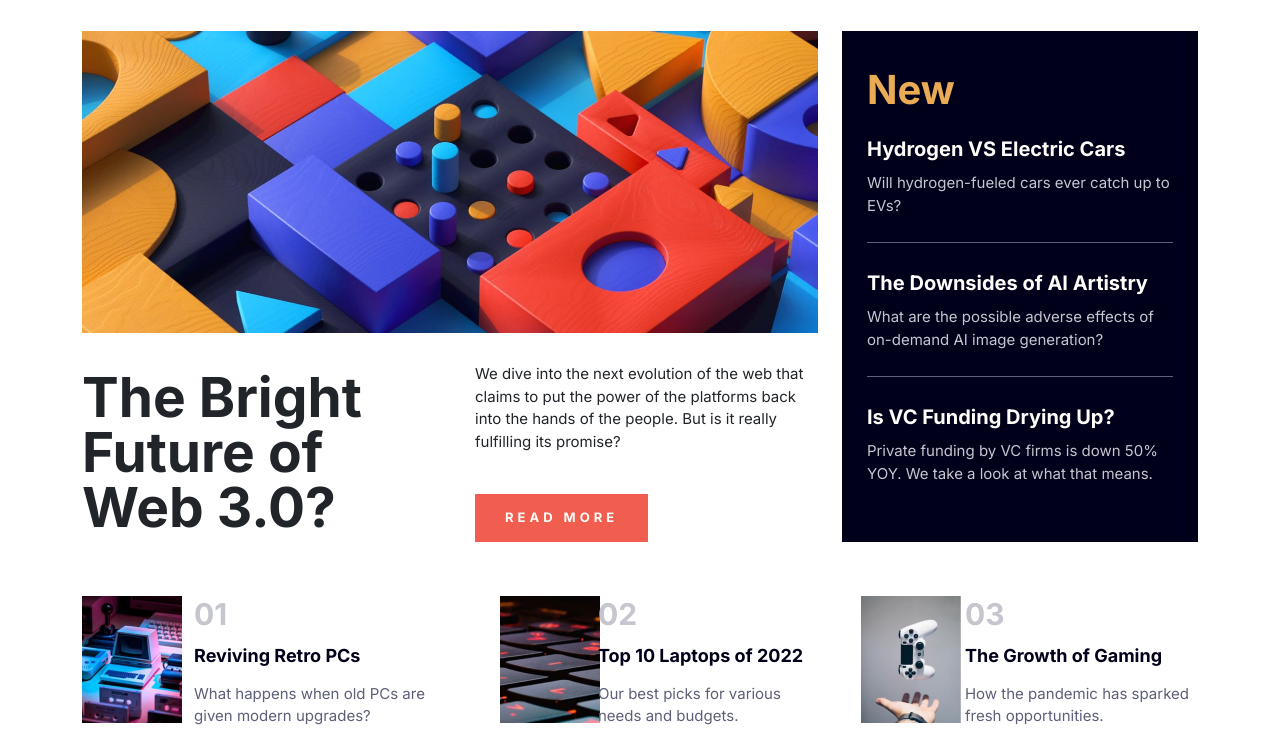
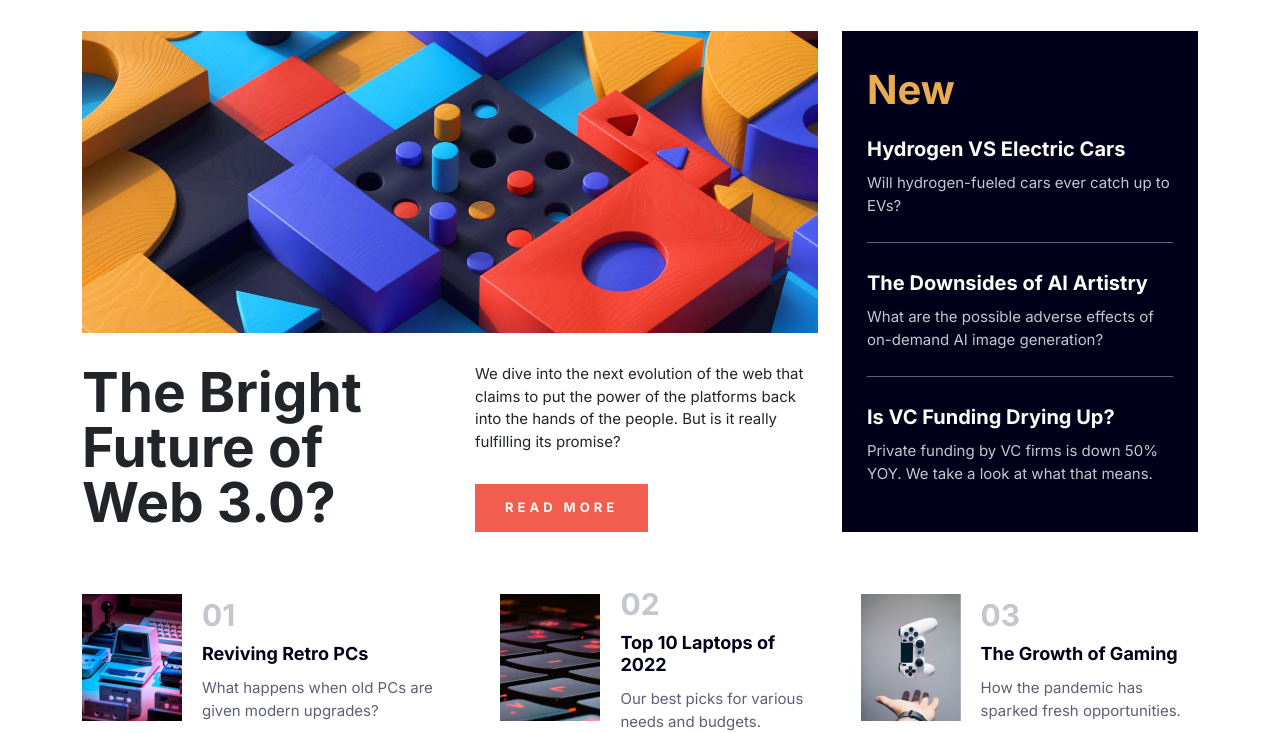
Before and after one commit to mehmetbacik/news-homepage, a plain HTML site: page index.html in a window 1280 px wide. Shown: the part 140-873 px from the top of the page. Drawn offline with Linux system fonts and the light colour scheme.

Commit message:
Update
Updated for style.

```diff
--- a/assets/scss/styles.scss
+++ b/assets/scss/styles.scss
@@ -62,7 +62,7 @@ html {
                     .description {
                         flex-basis: 100%;
                         p {
-                            padding-bottom: 25px;
+                            padding-bottom: 15px;
                         }
                         a {
                             button {
@@ -105,6 +105,10 @@ html {
                                 color: $off-white;
                                 font-weight: 700;
                                 font-size: 20px;
+                                &:hover {
+                                    color: $soft-orange;
+                                    cursor: pointer;
+                                }
                             }
                             p {
                                 color: $grayish-blue;
@@ -130,10 +134,11 @@ html {
             justify-content: space-between;
             gap: 50px;
             .currentNews-content-child {
+                a {
                     @include d-flex;
                     gap: 20px;
+                    text-decoration: none;
                     .content-image {
-                    width: 25%;
                         img {
                             width: 100px;
                             height: 127px;
@@ -142,8 +147,7 @@ html {
                     .content-text {
                         display: flex;
                         flex-direction: column;
-                    gap: 8px;
-                    width: 75%;
+                        gap: 5px;
                         span {
                             color: $grayish-blue;
                             font-weight: 700;
@@ -153,10 +157,14 @@ html {
                             color: $very-dark-blue;
                             font-size: 18px;
                             font-weight: 700;
+                            &:hover {
+                                color: $soft-red;
+                            }
                         }
                         p {
                             color: $dark-grayish-blue;
                             margin-bottom: 0;
+                        }
                     }
                 }
             }
--- a/index.html
+++ b/index.html
@@ -100,6 +100,7 @@
                 </section>
                 <section class="main__currentNews">
                     <div class="currentNews-content-child">
+                        <a href="#">
                             <div class="content-image">
                                 <img src="/assets/img/image-retro-pcs.jpg" alt="Current News 1">
                             </div>
@@ -108,8 +109,10 @@
                                 <h2>Reviving Retro PCs</h2>
                                 <p>What happens when old PCs are given modern upgrades?</p>
                             </div>
+                        </a>
                     </div>
                     <div class="currentNews-content-child">
+                        <a href="#">
                             <div class="content-image">
                                 <img src="/assets/img/image-top-laptops.jpg" alt="Current News 2">
                             </div>
@@ -118,8 +121,10 @@
                                 <h2>Top 10 Laptops of 2022</h2>
                                 <p>Our best picks for various needs and budgets.</p>
                             </div>
+                        </a>
                     </div>
                     <div class="currentNews-content-child">
+                        <a href="#">
                             <div class="content-image">
                                 <img src="/assets/img/image-gaming-growth.jpg" alt="Current News 3">
                             </div>
@@ -128,6 +133,7 @@
                                 <h2>The Growth of Gaming</h2>
                                 <p>How the pandemic has sparked fresh opportunities.</p>
                             </div>
+                        </a>
                     </div>
                 </section>
             </div>
```
Also changed, not shown: assets/css/styles.css, 1 other file. Lines whose indentation alone changed are shown as unchanged.
